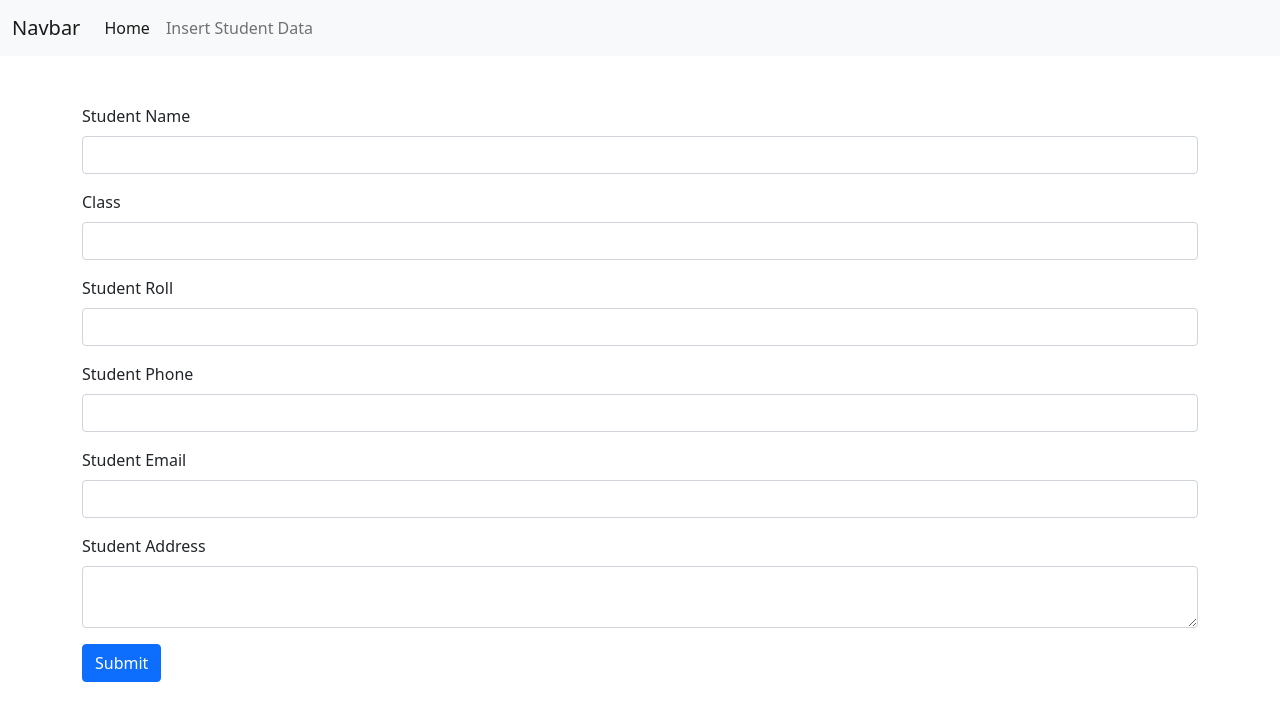
After one commit to Muntasir2762/Batch-14-Class-38, a PHP site: page /create.php in a window 1280 px wide. The commit adds this page. Shown: the top 721 px of the page. Run offline with PHP 8.4, Linux system fonts and the light colour scheme.

Commit message:
Data insert and delete modules are done

```diff
--- /dev/null
+++ b/create.php
@@ -0,0 +1,95 @@
+<?php
+include 'config.php';
+?>
+
+<?php
+
+if(isset($_POST['submit'])){
+
+    $name = $_POST['name'];
+    $class = $_POST['class'];
+    $roll = $_POST['roll'];
+    $phone = $_POST['phone'];
+    $email = $_POST['email'];
+    $address = $_POST['address'];
+
+    $query = "INSERT INTO students (name, roll, class, phone, email, address) VALUES ('$name', '$roll', '$class', '$phone', '$email', '$address')";
+    $insertData = mysqli_query($connention, $query);
+
+    if($insertData){
+        // echo 'Data inserted successfully!';
+        header('location:index.php');
+    }
+
+    else{
+        echo 'Failed to insert data';
+    }
+}
+
+?>
+
+<!doctype html>
+<html lang="en">
+
+<head>
+    <meta charset="utf-8">
+    <meta name="viewport" content="width=device-width, initial-scale=1">
+
+    <link href="https://cdn.jsdelivr.net/npm/bootstrap@5.0.2/dist/css/bootstrap.min.css" rel="stylesheet" integrity="sha384-EVSTQN3/azprG1Anm3QDgpJLIm9Nao0Yz1ztcQTwFspd3yD65VohhpuuCOmLASjC" crossorigin="anonymous">
+
+    <title>PHP CRUD</title>
+</head>
+
+<body>
+
+    <nav class="navbar navbar-expand-lg navbar-light bg-light">
+        <div class="container-fluid">
+            <a class="navbar-brand" href="#">Navbar</a>
+            <button class="navbar-toggler" type="button" data-bs-toggle="collapse" data-bs-target="#navbarSupportedContent" aria-controls="navbarSupportedContent" aria-expanded="false" aria-label="Toggle navigation">
+                <span class="navbar-toggler-icon"></span>
+            </button>
+            <div class="collapse navbar-collapse" id="navbarSupportedContent">
+                <ul class="navbar-nav me-auto mb-2 mb-lg-0">
+                    <li class="nav-item">
+                        <a class="nav-link active" aria-current="page" href="index.php">Home</a>
+                    </li>
+                    <li class="nav-item">
+                        <a class="nav-link" href="create.php">Insert Student Data</a>
+                    </li>
+            </div>
+        </div>
+    </nav>
+
+    <section class="mt-5 container">
+        <form action="" method="post">
+            <div class="mb-3">
+                <label for="name" class="form-label">Student Name</label>
+                <input type="text" class="form-control" name="name" id="name" required>
+            </div>
+            <div class="mb-3">
+                <label for="class" class="form-label">Class</label>
+                <input type="text" class="form-control" name="class" id="class" required>
+            </div>
+            <div class="mb-3">
+                <label for="roll" class="form-label">Student Roll</label>
+                <input type="number" class="form-control" name="roll" id="roll" required>
+            </div>
+            <div class="mb-3">
+                <label for="phone" class="form-label">Student Phone</label>
+                <input type="text" class="form-control" name="phone" id="phone" required>
+            </div>
+            <div class="mb-3">
+                <label for="email" class="form-label">Student Email</label>
+                <input type="email" class="form-control" name="email" id="email" required>
+            </div>
+            <div class="mb-3">
+                <label for="address" class="form-label">Student Address</label>
+                <textarea class="form-control" name="address" id="address" required></textarea>
+            </div>
+            <button type="submit" name="submit" class="btn btn-primary">Submit</button>
+        </form>
+    </section>
+    <script src="https://cdn.jsdelivr.net/npm/bootstrap@5.0.2/dist/js/bootstrap.bundle.min.js" integrity="sha384-MrcW6ZMFYlzcLA8Nl+NtUVF0sA7MsXsP1UyJoMp4YLEuNSfAP+JcXn/tWtIaxVXM" crossorigin="anonymous"></script>
+</body>
+
+</html>
--- a/theory.txt
+++ b/theory.txt
@@ -1,8 +1,10 @@
 
 
 =============CRUD=============
-C =>
+C => INSERT INTO students (name, roll, class, phone, email, address) VALUES ('x', 4, 'seven', '904689', 'sdg@gmail.com', 'Dhaka')
 R => SELCT * FROM students
+U =>
+D => DELETE FROM students WHERE id = 6;
 
 new mysqli ('host', 'user', 'password', 'database_name')
 
```
Also changed, not shown: delete.php (added, +21 -0 lines), index.php (+37 -11 lines).
